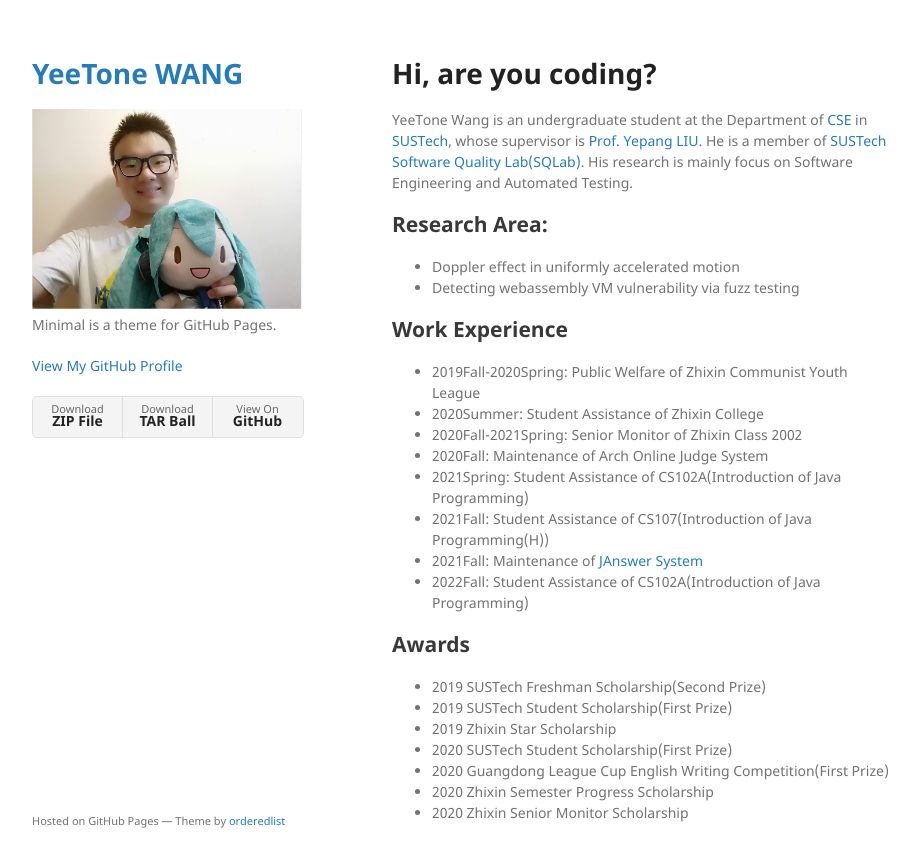
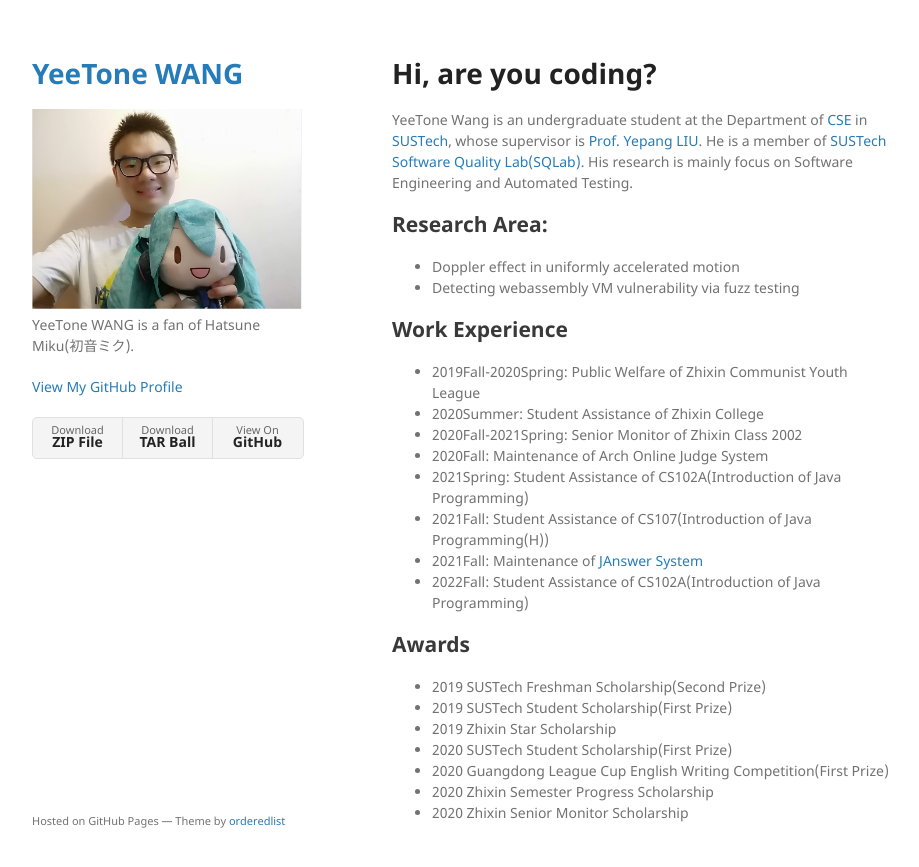
Before and after one commit to YeeTone/YeeTone.github.io, a Jekyll site: the page built from index.md, in a window 1280 px wide. Shown: the top 867 px of the page, without its empty margins (178-1097 px from the left). Built offline with Jekyll 4.4.1, drawn with Linux system fonts in a browser that asks for light colours; our own code applies the rules of GitHub Pages for plain Markdown files.

Commit message:
Update _config.yml

```diff
--- a/_config.yml
+++ b/_config.yml
@@ -1,6 +1,6 @@
 title: YeeTone WANG
 logo: /assets/img/logo.png
-description: Minimal is a theme for GitHub Pages.
+description: YeeTone WANG is a fan of Hatsune Miku(初音ミク).
 show_downloads: true
 google_analytics:
 theme: jekyll-theme-minimal
```
